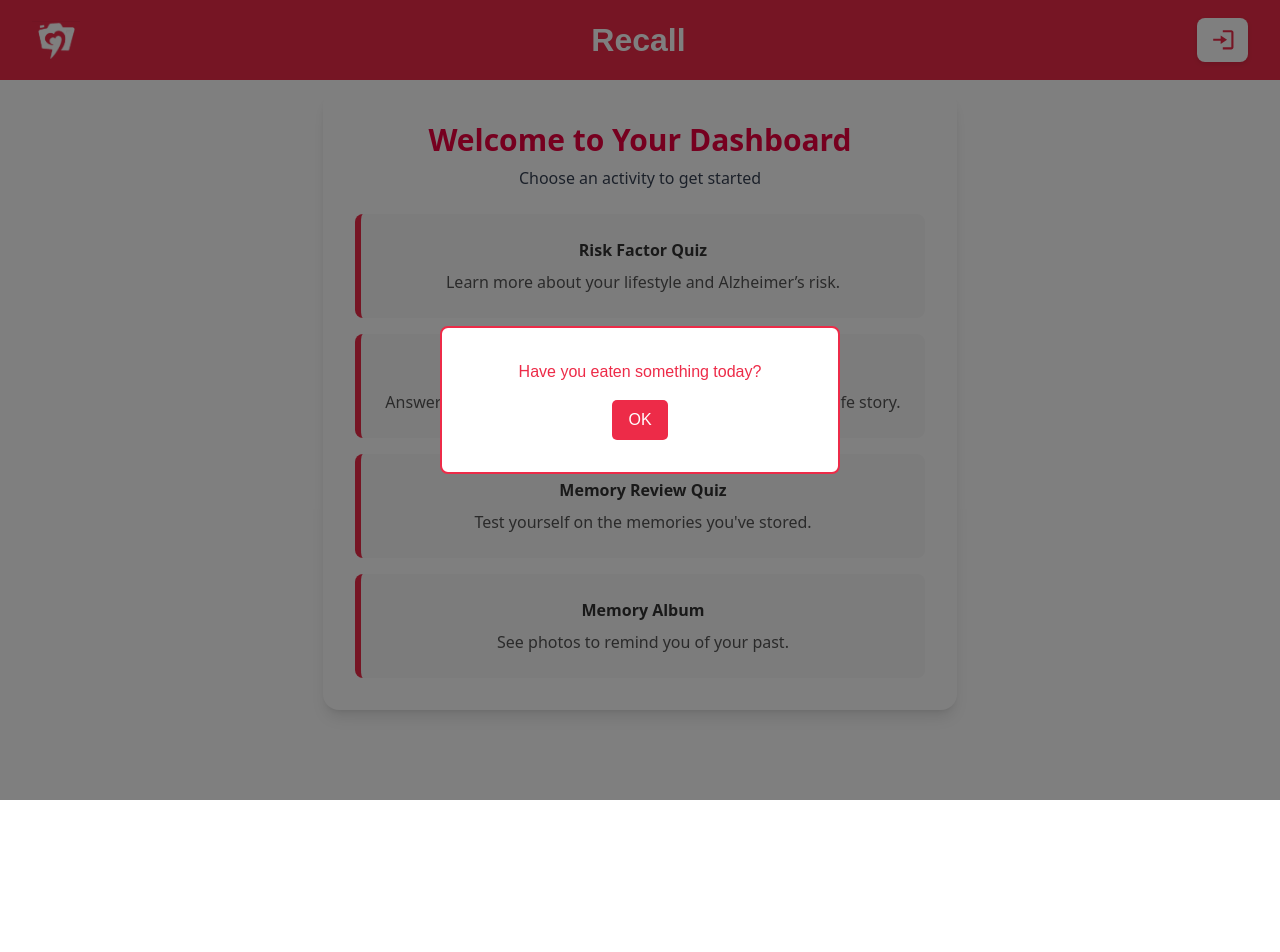
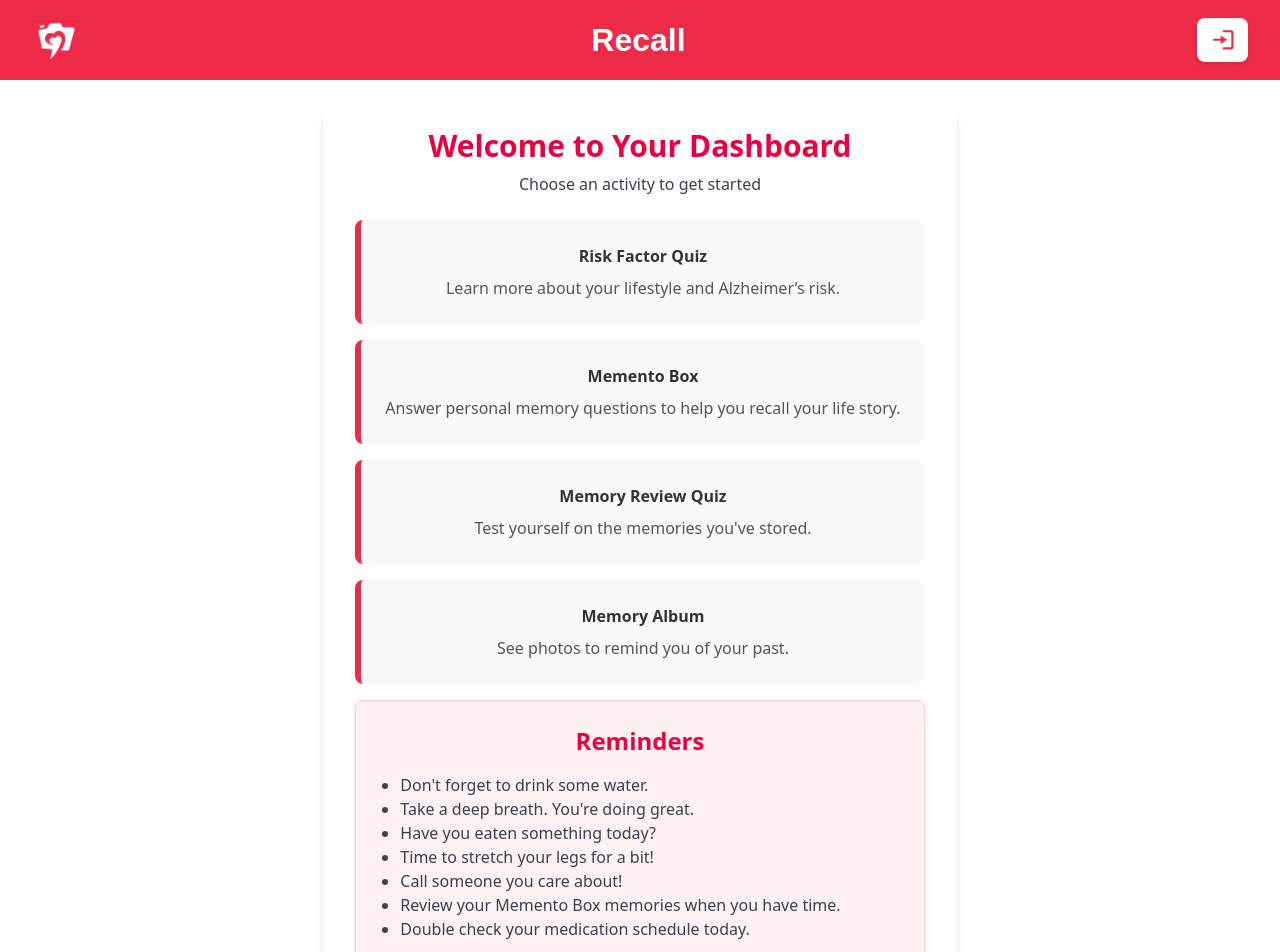
Before and after one commit to yephrem22/Ku_hack_2025, a SvelteKit app in the folder HackKU_Project/: page /dashboard in a window 1280 px wide. Shown: the top 952 px of the page. Before the commit the page ends 800 px from the top, so only its background shows below. Built offline with nearby package versions, Linux system fonts and the light colour scheme.

Commit message:
remove alert

```diff
--- a/HackKU_Project/src/app.css
+++ b/HackKU_Project/src/app.css
@@ -70,7 +70,7 @@ button {
   transition: border-color 0.25s;
 }
 button:hover {
-  border-color: #646cff;
+  border-color: #eaeaf0;
 }
 button:focus,
 button:focus-visible {
--- a/HackKU_Project/src/lib/header.svelte
+++ b/HackKU_Project/src/lib/header.svelte
@@ -1,61 +1,9 @@
-<!-- <script>
-    // Function to handle logout
-    function logout() {
-      window.location.href = '/'; // Redirect to homepage
-    }
-  </script>
-
-  <style>
-    .header {
-      background-color: #ed2b48;
-      color: white;
-      padding: 1rem;
-      font-family: 'Arial';
-      font-size: 2rem;
-      font-weight: bold;
-      position: fixed;
-      top: 0;
-      left: 0;
-      right: 0;
-      width: 100%;
-      z-index: 100;
-      display: flex;
-      justify-content: space-between; /* Allow left and right alignment */
-      align-items: center;
-    }
-
-    .logo {
-      margin-left: 1rem;
-    }
-
-    .logout-button {
-      margin-right: 1rem;
-      background-color: white;
-      color: #ed2b48;
-      border: none;
-      padding: 0.4rem 0.8rem;
-      font-size: 1rem;
-      border-radius: 5px;
-      cursor: pointer;
-      transition: background-color 0.3s;
-    }
-
-    .logout-button:hover {
-      background-color: #ffe6ea;
-    }
-  </style>
-
-  <div class="header">
-    <div class="logo">Recall</div>
-    <button class="logout-button" on:click={logout}>Log Out</button>
-  </div>
-   -->
-   <script>
+<script>
 
     import logo from '../assets/logo3.png';
 
     function logout() {
-      window.location.href = '/'; // Redirect to homepage
+      window.location.href = '/';
     }
   </script>
 
--- a/HackKU_Project/src/routes/+page.svelte
+++ b/HackKU_Project/src/routes/+page.svelte
@@ -9,13 +9,15 @@
 
 <div class={`max-w-3xl mx-auto my-12 px-6 py-10 text-center bg-white transform transition-all duration-500 ${animate ? 'scale-100 opacity-100' : 'scale-90 opacity-0'}`}>
   <div class="bg-[#ed2b48] text-white p-8 rounded-xl shadow-lg mb-8">
-    <h1 class="text-4xl font-bold mb-2">Welcome to Recall</h1>
+    <h1 class="text-4xl font-bold mb-2">Welcome to Recall!</h1>
   </div>
 
-  <p class="text-lg text-gray-700 mb-8">
-    This site helps people with Alzheimer's reinforce important memories
-    and build routines by engaging with personalized memory flashcards.
-  </p>
+  <div class="bg-gray-100 p-6 rounded-lg shadow-md mb-6">
+    <p class="text-lg text-gray-700">
+      This site helps people with Alzheimer's reinforce important memories
+      and build routines by engaging with personalized memory flashcards.
+    </p>
+  </div>
 
   <div class="flex justify-center gap-4">
     <a href="/log-in">
--- a/HackKU_Project/src/routes/dashboard/+page.svelte
+++ b/HackKU_Project/src/routes/dashboard/+page.svelte
@@ -1,4 +1,4 @@
-<script>
+<!-- <script>
   import { onMount } from 'svelte';
   import CardLink from '../../lib/CardLink.svelte';
   import CustomAlert from '../../lib/CustomAlert.svelte';
@@ -48,8 +48,62 @@
   });
 </script>
 
+<div class="min-h-screen bg-white flex items-center justify-center px-4 py-10">
+  <div class="w-full max-w-3xl bg-white rounded-2xl shadow-lg p-8 text-center">
+    <h2 class="text-3xl font-bold text-rose-600 mb-2">Welcome to Your Dashboard</h2>
+    <p class="text-gray-700 mb-6">Choose an activity to get started</p>
+
+    Stack the cards vertically using Tailwind's flex and flex-col utilities -->
+    <!-- <div class="flex flex-col gap-4">
+      {#each cards as card}
+        <CardLink {...card} />
+      {/each}
+    </div>
+
+    <CustomAlert {alertMessage} bind:showAlert />
+  </div>
+</div>  -->
+<script>
+  import { onMount } from 'svelte';
+  import CardLink from '../../lib/CardLink.svelte';
+
+  const cards = [
+    {
+      href: "/risk-quiz",
+      title: "Risk Factor Quiz",
+      description: "Learn more about your lifestyle and Alzheimer’s risk."
+    },
+    {
+      href: "/memento-box",
+      title: "Memento Box",
+      description: "Answer personal memory questions to help you recall your life story."
+    },
+    {
+      href: "/memory-review",
+      title: "Memory Review Quiz",
+      description: "Test yourself on the memories you've stored."
+    },
+    {
+      href: "/memory-album",
+      title: "Memory Album",
+      description: "See photos to remind you of your past."
+    }
+  ];
+
+  // List of reminders
+  const reminders = [
+    "Don't forget to drink some water.",
+    "Take a deep breath. You're doing great.",
+    "Have you eaten something today?",
+    "Time to stretch your legs for a bit!",
+    "Call someone you care about!",
+    "Review your Memento Box memories when you have time.",
+    "Double check your medication schedule today."
+  ];
+</script>
+
 <!-- Tailwind-based layout -->
-<div class="min-h-screen bg-white flex items-center justify-center px-4 py-10">
+<div class="min-h-screen bg-white flex items-center justify-center px-4 py-10 pt-24"> <!-- Adjusted top padding (pt-24) -->
   <div class="w-full max-w-3xl bg-white rounded-2xl shadow-lg p-8 text-center">
     <h2 class="text-3xl font-bold text-rose-600 mb-2">Welcome to Your Dashboard</h2>
     <p class="text-gray-700 mb-6">Choose an activity to get started</p>
@@ -59,8 +113,16 @@
       {#each cards as card}
         <CardLink {...card} />
       {/each}
+
+      <!-- Reminders Card -->
+      <div class="bg-rose-50 border border-rose-200 rounded-lg p-6 shadow-md">
+        <h3 class="text-2xl font-semibold text-rose-600 mb-4">Reminders</h3>
+        <ul class="list-disc pl-5 text-left text-gray-700">
+          {#each reminders as reminder}
+            <li>{reminder}</li>
+          {/each}
+        </ul>
+      </div>
     </div>
-
-    <CustomAlert {alertMessage} bind:showAlert />
   </div>
 </div>
```
Also changed, not shown: HackKU_Project/src/assets/pinkcloud.jpeg (added), HackKU_Project/src/routes/+layout.svelte (line endings or trailing spaces).
